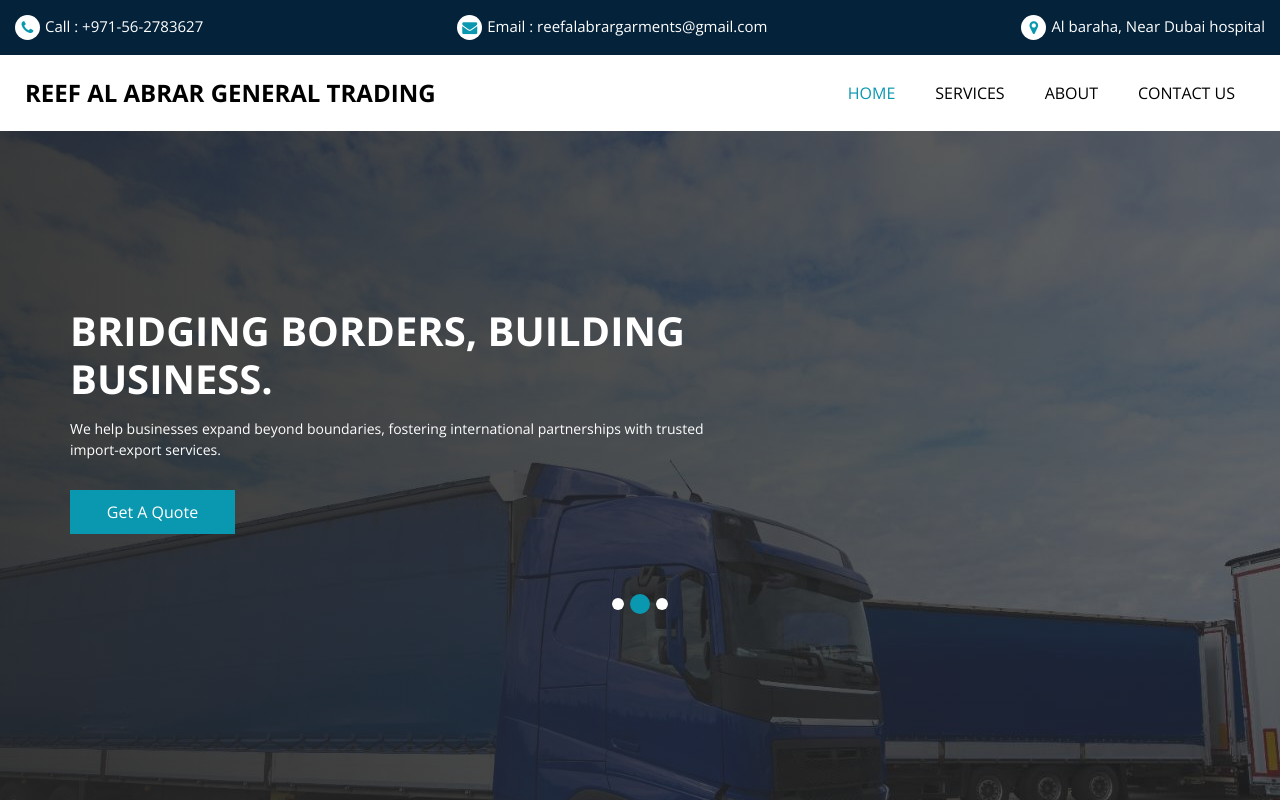
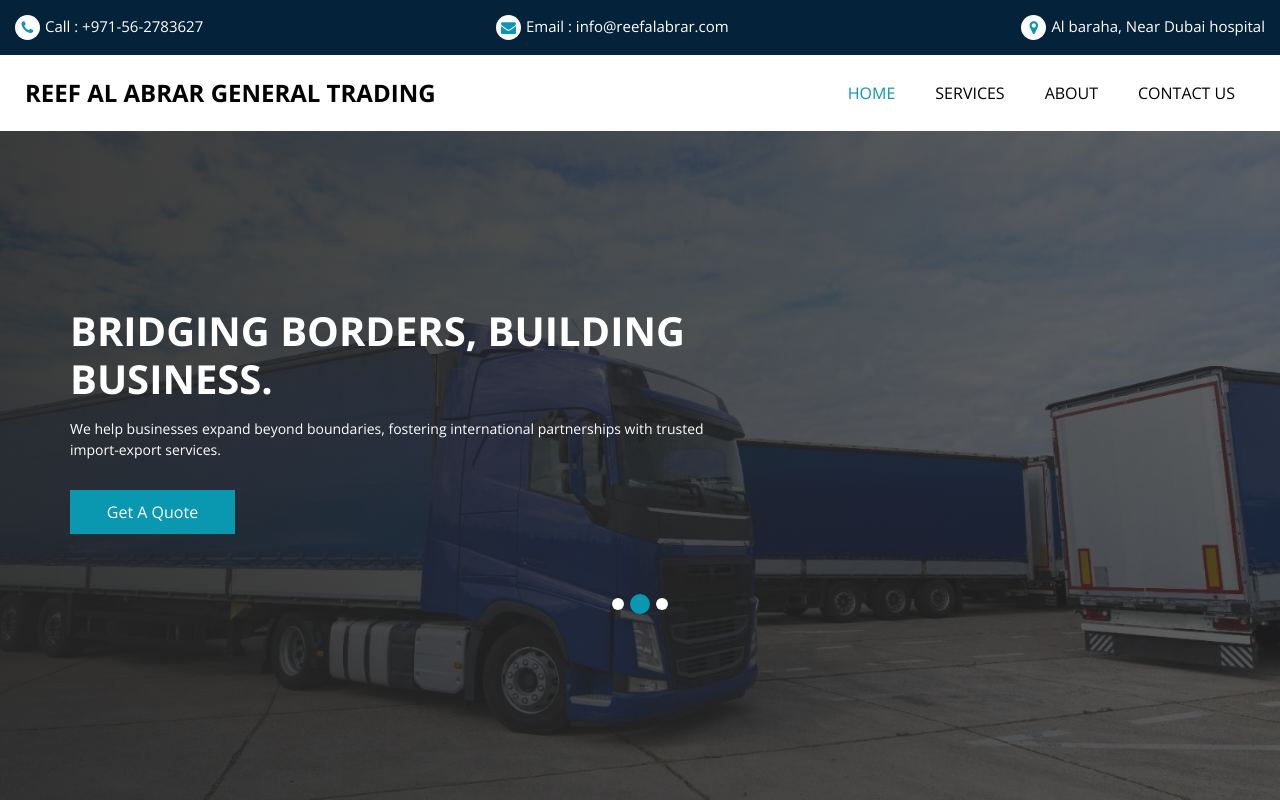
Before and after one commit to faisalworkut/reefalabrar, a plain HTML site: page index.html in a window 1280 px wide. Shown: the top 802 px of the page. Drawn offline with nearby package versions, Linux system fonts and the light colour scheme.

Commit message:
mail updated, imag issue fixed

```diff
--- a/css/style.css
+++ b/css/style.css
@@ -355,9 +355,10 @@ a:focus {
 
 .slider_section .slider_bg_box img {
   width: auto;
-  height: auto;
+  height: 100%;
   min-width: 100%;
   min-height: 100%;
+  object-fit: cover;
 }
 
 .slider_section .slider_bg_box::before {
--- a/index.html
+++ b/index.html
@@ -53,7 +53,7 @@
             <a href="">
               <i class="fa fa-envelope" aria-hidden="true"></i>
               <span>
-                Email : reefalabrargarments@gmail.com
+                Email : info@reefalabrar.com
               </span>
             </a>
             <a href="">
@@ -453,7 +453,7 @@
               <a href="">
                 <i class="fa fa-envelope" aria-hidden="true"></i>
                 <span>
-                  reefalabrargarments@gmail.com
+                  info@reefalabrar.com
                 </span>
               </a>
             </div>
```
